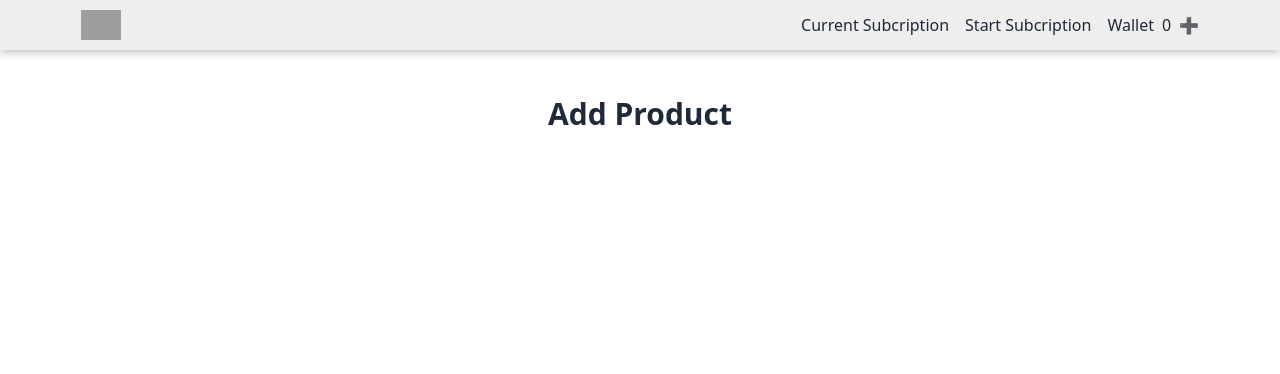
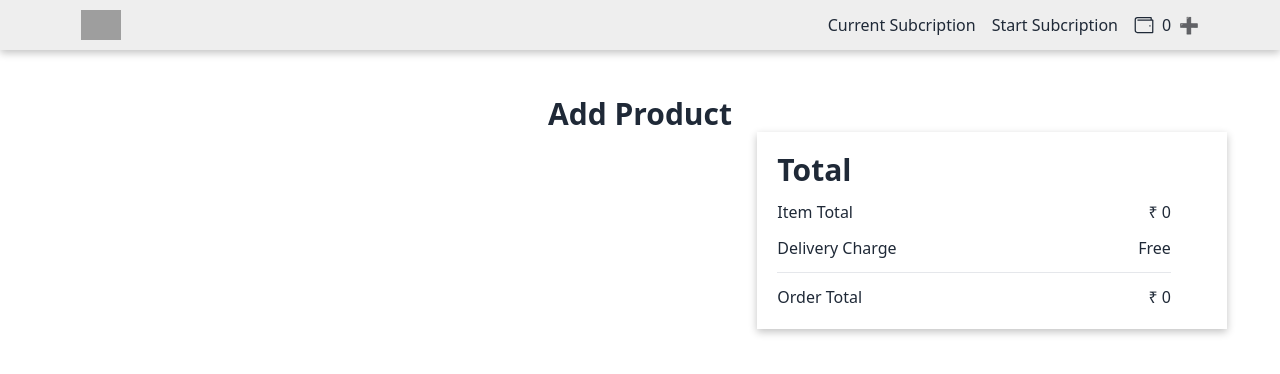
Before and after one commit to RoshanSharm836/subscription, a Vue app: page / in a window 1280 px wide. Both pictures are taken after a click on the element "Start Subcription". Shown: the top 374 px of the page. Built offline with nearby package versions, Linux system fonts and the light colour scheme; grey boxes are pictures that could not be loaded.

Commit message:
ui styles is change

```diff
--- /dev/null
+++ b/src/components/Form.vue
@@ -0,0 +1,48 @@
+<template>
+  <div class="form flex flex-col gap-3 w-2/5 mx-auto">
+    <h1 class="text-3xl font-bold">Total</h1>
+    <div class="form_box flex flex-col gap-3 w-11/12 my-auto">
+      <div>
+        <span>Item Total</span><span>₹ {{ total }}</span>
+      </div>
+      <div><span>Delivery Charge</span><span>Free</span></div>
+      <hr />
+      <div>
+        <span>Order Total</span><span>₹ {{ total }}</span>
+      </div>
+    </div>
+  </div>
+</template>
+
+<script>
+export default {
+  name: "Form",
+  methods: {
+    getdata() {
+      let arr = JSON.parse(localStorage.getItem("subcart")) || [];
+      let a = arr.reduce((sum, obj) => obj.total + sum, 0);
+      this.total = a;
+      console.log(this.total);
+    },
+  },
+  mounted() {
+    this.getdata();
+  },
+  data() {
+    return {
+      total: "",
+    };
+  },
+};
+</script>
+
+<style>
+.form {
+  padding: 20px;
+  box-shadow: rgba(0, 0, 0, 0.24) 0px 3px 8px;
+}
+.form_box > div {
+  display: flex;
+  justify-content: space-between;
+}
+</style>
--- a/src/components/Navbar.vue
+++ b/src/components/Navbar.vue
@@ -15,8 +15,21 @@
         <span class="cursor-pointer" @click="redirecttoproduct()"
           >Start Subcription</span
         >
-        <div class="flex gap-2">
-          <span> wallet </span>
+        <div class="flex gap-2 items-center">
+          <span class="w-5">
+            <svg
+              xmlns="http://www.w3.org/2000/svg"
+              width="20"
+              height="20"
+              viewBox="0 0 512 512"
+            >
+              <path
+                fill="currentColor"
+                d="M489.972 119.059a23.839 23.839 0 0 0-17-7.059H456V72a24.027 24.027 0 0 0-24-24H86.627A70.628 70.628 0 0 0 16 118.627v274.746A70.628 70.628 0 0 0 86.627 464h385.4a24.047 24.047 0 0 0 24-23.923l.944-303.995a23.837 23.837 0 0 0-6.999-17.023ZM464.053 432H86.627A38.627 38.627 0 0 1 48 393.373V118.627A38.627 38.627 0 0 1 86.627 80H424v32H88v32h376.947Z"
+              />
+              <path fill="currentColor" d="M392 264h32v32h-32z" />
+            </svg>
+          </span>
           <span> {{ amount }}</span>
           <span class="cursor-pointer" @click="redirectpayment()">➕</span>
         </div>
--- a/src/components/Productcart.vue
+++ b/src/components/Productcart.vue
@@ -12,17 +12,17 @@
         class="product_btm flex gap-3 items-center sm:justify-center sm:w-full lg:w-3/12 sm:m-auto"
       >
         <button
-          class="btn btn-active btn-accent"
-          @click="dec"
+          class="btn btn-active btmcolor"
+          @click="sub"
           :disabled="state.qnt === 0"
         >
           -
         </button>
         <span>{{ state.qnt }}</span>
-        <button class="btn btn-active btn-accent" @click="add">+</button>
+        <button class="btn btn-active btmcolor" @click="add">+</button>
       </div>
       <div
-        class="price sm:w-full lg:w-3/12 sm:flex sm:justify-around sm:m-auto"
+        class="price sm:w-full lg:w-3/12 sm:flex sm:justify-around sm:m-auto gap-2"
       >
         <h1>Rs. {{ props.price }}</h1>
         <h1>Total Price: {{ state.total }}</h1>
@@ -52,6 +52,11 @@ export default {
     };
   },
   methods: {
+    sub() {
+      this.state.qnt--;
+      this.fetchlocal();
+      this.total();
+    },
     add() {
       this.state.qnt++;
       this.fetchlocal();
@@ -95,4 +100,10 @@ input {
   box-shadow: rgba(99, 99, 99, 0.2) 0px 2px 8px 0px;
   padding: 10px 15px;
 }
+
+.btmcolor {
+  background-color: #39d49b;
+  color: #fff;
+  font-size: larger;
+}
 </style>
--- a/src/components/Subcard.vue
+++ b/src/components/Subcard.vue
@@ -1,7 +1,20 @@
 <template>
-  <div class="card flex-row bg-base-100 shadow-xl w-5/6 m-auto">
+  <div class="card flex-col bg-base-100 shadow-xl w-5/6 m-auto relative">
+    <div class="absolute bg-slate-800 rounded-full p-2 right-2 top-2">
+      <svg
+        xmlns="http://www.w3.org/2000/svg"
+        width="24"
+        height="24"
+        viewBox="0 0 24 24"
+      >
+        <path
+          fill="white"
+          d="M12.001 4.529a5.998 5.998 0 0 1 8.242.228a6 6 0 0 1 .236 8.236l-8.48 8.492l-8.478-8.492a6 6 0 0 1 8.48-8.464Zm6.826 1.641a3.998 3.998 0 0 0-5.49-.153l-1.335 1.198l-1.336-1.197a4 4 0 0 0-5.686 5.605L12 18.654l7.02-7.03a4 4 0 0 0-.193-5.454Z"
+        />
+      </svg>
+    </div>
     <figure>
-      <img v-bind:src="data.image" alt="Shoes" class="w-full lg:w-3/5" />
+      <img v-bind:src="data.image" alt="Shoes" class="w-full m-auto" />
     </figure>
     <div class="card-body">
       <h2 class="card-title">{{ data.name }}</h2>
@@ -21,12 +34,23 @@
           <span>{{ data.startdate }}</span>
         </div>
       </div>
-      <div class="card-actions justify-end">
+      <div class="card-actions justify-center">
         <button
           v-if="compo != 'cart'"
           class="btn btn-outline btn-success text-white"
           @click="addtolocalstorage(data)"
         >
+          <svg
+            xmlns="http://www.w3.org/2000/svg"
+            width="24"
+            height="24"
+            viewBox="0 0 24 24"
+          >
+            <path
+              fill="currentColor"
+              d="M7 22q-.825 0-1.413-.588T5 20q0-.825.588-1.413T7 18q.825 0 1.413.588T9 20q0 .825-.588 1.413T7 22Zm10 0q-.825 0-1.413-.588T15 20q0-.825.588-1.413T17 18q.825 0 1.413.588T19 20q0 .825-.588 1.413T17 22ZM6.15 6l2.4 5h7l2.75-5H6.15ZM5.2 4h14.75q.575 0 .875.513t.025 1.037l-3.55 6.4q-.275.5-.738.775T15.55 13H8.1L7 15h12v2H7q-1.125 0-1.7-.988t-.05-1.962L6.6 11.6L3 4H1V2h3.25l.95 2Zm3.35 7h7h-7Z"
+            />
+          </svg>
           Subcription
         </button>
         <button
@@ -34,6 +58,17 @@
           v-else-if="compo == 'cart'"
           class="btn btn-outline btn-success text-white"
         >
+          <svg
+            xmlns="http://www.w3.org/2000/svg"
+            width="24"
+            height="24"
+            viewBox="0 0 24 24"
+          >
+            <path
+              fill="currentColor"
+              d="M7 22q-.825 0-1.413-.588T5 20q0-.825.588-1.413T7 18q.825 0 1.413.588T9 20q0 .825-.588 1.413T7 22Zm10 0q-.825 0-1.413-.588T15 20q0-.825.588-1.413T17 18q.825 0 1.413.588T19 20q0 .825-.588 1.413T17 22ZM6.15 6l2.4 5h7l2.75-5H6.15ZM5.2 4h14.75q.575 0 .875.513t.025 1.037l-3.55 6.4q-.275.5-.738.775T15.55 13H8.1L7 15h12v2H7q-1.125 0-1.7-.988t-.05-1.962L6.6 11.6L3 4H1V2h3.25l.95 2Zm3.35 7h7h-7Z"
+            />
+          </svg>
           edit
         </button>
       </div>
@@ -67,4 +102,7 @@ export default {
   padding: 10px 15px;
   border-radius: 15px;
 }
+.card {
+  min-height: 24rem;
+}
 </style>
--- a/src/views/Cartview.vue
+++ b/src/views/Cartview.vue
@@ -8,8 +8,10 @@
       <div class="text-4xl" v-if="cartdata.length === 0">
         Pls add some products
       </div>
-      <div v-for="(el, index) in cartdata" :key="index">
-        <Subcard v-bind:data="el" v-bind:compo="compo" />
+      <div class="flex flex-wrap justify-center mt-5">
+        <div v-for="(el, index) in cartdata" :key="index">
+          <Subcard v-bind:data="el" v-bind:compo="compo" />
+        </div>
       </div>
     </div>
   </div>
--- a/src/views/ProductView.vue
+++ b/src/views/ProductView.vue
@@ -2,20 +2,24 @@
   <div>
     <navbar />
     <h1 class="mt-24 text-center text-3xl font-bold">Add Product</h1>
-    <div class="flex flex-col gap-4 mt-5">
-      <div class="product" v-for="(item, index) in cartdata" :key="index">
-        <productcart v-bind:props="item" />
+    <div class="flex m-auto w-11/12">
+      <div class="flex flex-col gap-4 mt-5 w-3/5">
+        <div class="product" v-for="(item, index) in cartdata" :key="index">
+          <productcart v-bind:props="item" />
+        </div>
       </div>
+      <Form />
     </div>
   </div>
 </template>
 
 <script>
 import navbar from "../components/Navbar.vue";
+import Form from "../components/Form.vue";
 import productcart from "../components/Productcart.vue";
 export default {
   name: "Product",
-  components: { productcart, navbar },
+  components: { productcart, navbar, Form },
 
   data() {
     return {
--- a/src/views/SubcriptionView.vue
+++ b/src/views/SubcriptionView.vue
@@ -1,9 +1,11 @@
 <template>
   <div>
     <navbar />
-    <div class="gap-3justify-evenly mainpage m-auto w-full">
-      <div v-for="data in productarr" :key="data.id">
-        <Subcard v-bind:data="data" />
+    <div class="w-full flex justify-center">
+      <div class="gap-3justify-evenly mainpage">
+        <div v-for="data in productarr" :key="data.id" class="w-4/5 m-auto">
+          <Subcard v-bind:data="data" />
+        </div>
       </div>
     </div>
   </div>
@@ -150,8 +152,8 @@ export default {
 .mainpage {
   position: absolute;
   top: 6rem;
-
   display: grid;
-  grid-template-columns: 1fr 1fr;
+  gap: 20px;
+  grid-template-columns: repeat(4, 1fr);
 }
 </style>
```
